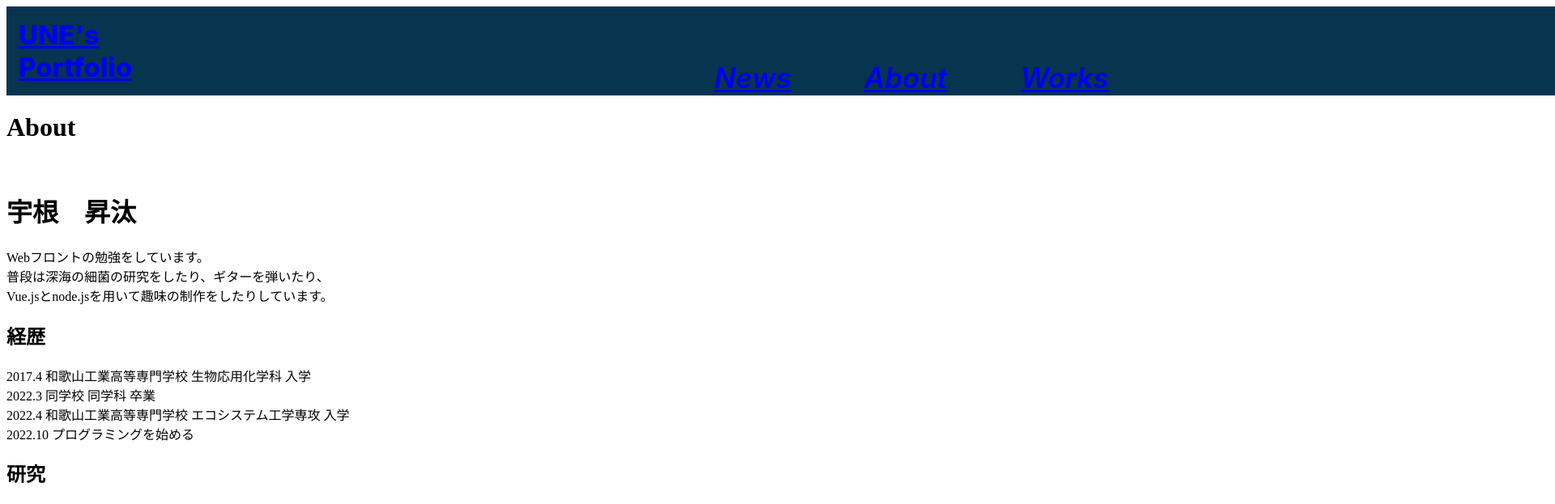
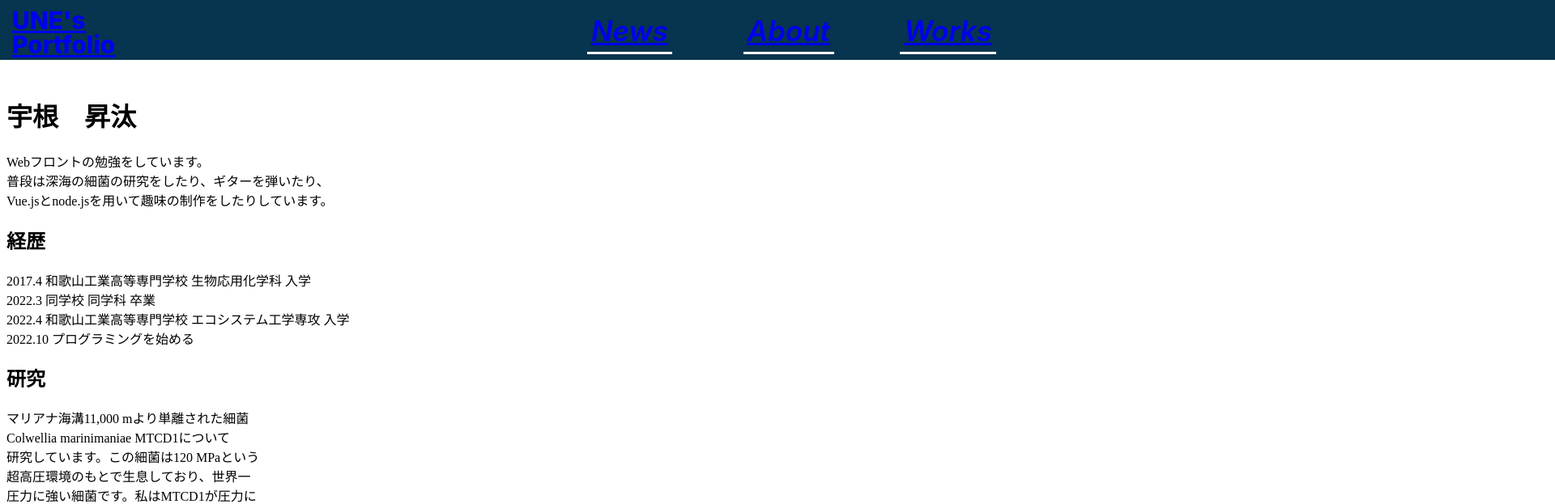
Before and after one commit to uneruby/portfolio_une, a Next.js app: page /About in a window 1280 px wide. Shown: the top 623 px of the page at 81% size, 1920 px wide, since content can reach past the window. Built offline with nearby package versions, Linux system fonts and the light colour scheme.

Commit message:
Workページのデザイン作成

```diff
--- a/src/pages/About.tsx
+++ b/src/pages/About.tsx
@@ -1,12 +1,13 @@
 import styles from '@/styles/Home.module.sass'
 import Link from 'next/link'
 import { Base } from '@/parts/Base/Base'
+import { Header } from '@/parts/Header/Header'
 
 
 export default function Home() {
     return (
       <div>
-        <Base>
+        <Header/>
         <div>
             <h1>About</h1>
             <div>
@@ -34,7 +35,6 @@ export default function Home() {
                 <p>▲Colwellia marinimaniae MTCD1</p>
             </div>
           </div>
-        </Base>
       </div>
     )
   }
--- a/src/pages/News.tsx
+++ b/src/pages/News.tsx
@@ -1,12 +1,13 @@
 import styles from '@/styles/Home.module.sass'
 import Link from 'next/link'
 import { Base } from '@/parts/Base/Base'
+import { Header } from '@/parts/Header/Header'
 
 
 export default function Home() {
     return (
       <div>
-        <Base>
+        <Header/>
           <div>
             <div>
                 <h1>News</h1>
@@ -26,7 +27,6 @@ export default function Home() {
                 </p>
             </div>
           </div>
-        </Base>
       </div>
     )
   }
--- a/src/parts/Footer/Footer.module.scss
+++ b/src/parts/Footer/Footer.module.scss
@@ -1,6 +1,9 @@
 .Footer{
-    background-color: gray;
-    height: 70px;
+    position: fixed;
+    left: 0;
+    bottom: 0;
+    height: 30px;
+    width: 100%;
     text-align: center;
     background: #07344E;
 }
--- a/src/parts/Header/Header.module.scss
+++ b/src/parts/Header/Header.module.scss
@@ -6,15 +6,14 @@ padding: 12px 0px 12px 5px;
     gap: 50px;
 
     width: 1920px;
-height: 86px;
+    height: 50px;
 
     background: #07344E;
-
-/* Inside auto layout */
-
-flex: none;
-order: 0;
-flex-grow: 0;
+    position: fixed;
+    top: 0px;
+    left:0;
+    right: 0px;
+    z-index: 999;
 }
 .Header_title{
 display: flex;
@@ -39,16 +38,19 @@ height: 80px;
 font-family: 'Inter';
 font-style: normal;
 font-weight: 800;
-font-size: 33px;
-line-height: 40px;
+font-size: 30px;
+line-height: 30px;
 
 color: #FFFFFF;
+position: fixed;
+    top: 0px;
+
 }
 .Header_News{
     display: flex;
     flex-direction: row;
     align-items: flex-start;
-    padding: 10px;
+    padding: 5px;
     gap: 10px;
 
     font-family: 'Inter';
@@ -59,12 +61,14 @@ color: #FFFFFF;
 
     color: #FFFFFF;
 
-
-    position: absolute;
-    width: 116px;
-    height: 62px;
-    left: 872px;
-    top: 65px;
+    position: fixed;
+    top: 12px;
+    right: 450px;
+    // position: absolute;
+    // width: 116px;
+    // height: 62px;
+    // left: 872px;
+    // top: 65px;
 
     border-bottom: 3px solid #FFFFFF;
 }
@@ -72,7 +76,7 @@ color: #FFFFFF;
     display: flex;
     flex-direction: row;
     align-items: flex-start;
-    padding: 10px;
+    padding: 5px;
     gap: 10px;
 
     font-family: 'Inter';
@@ -83,12 +87,14 @@ color: #FFFFFF;
 
     color: #FFFFFF;
 
-
-    position: absolute;
-    width: 124px;
-    height: 62px;
-    left: 1057px;
-    top: 65px;
+    position: fixed;
+    top: 12px;
+    right: 250px;
+    // position: absolute;
+    // width: 124px;
+    // height: 62px;
+    // left: 1057px;
+    // top: 65px;
 
 
     border-bottom: 3px solid #FFFFFF;
@@ -97,7 +103,7 @@ color: #FFFFFF;
     display: flex;
     flex-direction: row;
     align-items: flex-start;
-    padding: 10px;
+    padding: 5px;
     gap: 10px;
 
     font-family: 'Inter';
@@ -108,13 +114,20 @@ color: #FFFFFF;
 
     color: #FFFFFF;
 
-
-    position: absolute;
-    width: 128px;
-    height: 62px;
-    left: 1250px;
-    top: 65px;
+    position: fixed;
+    top: 12px;
+    right: 50px;
+    // position: absolute;
+    // width: 128px;
+    // height: 62px;
+    // left: 1250px;
+    // top: 65px;
 
 
     border-bottom: 3px solid #FFFFFF;
 }
+.Contents{
+    position: fixed;
+    top: 30px;
+    right: 50px;
+}
--- a/src/parts/Header/Header.tsx
+++ b/src/parts/Header/Header.tsx
@@ -11,6 +11,7 @@ export const Header:React.FC = () => {
                     Portfolio
                 </Link>
             </div>
+            <div className={styles.Contents}>
                 <div className= {styles.Header_News}>
                     <Link href="/News">News</Link>
                 </div>
@@ -21,5 +22,6 @@ export const Header:React.FC = () => {
                     <Link href="/Works">Works</Link>
             </div>
             </div>
+        </div>
     )
 }
--- /dev/null
+++ b/src/styles/Works.module.scss
@@ -0,0 +1,55 @@
+// .Works{
+
+// }
+
+.Works_title{
+    position: absolute;
+    top: 100px;
+    left: 880px;
+    border-bottom: 3px solid #000000;
+    padding-bottom:1px;
+    font-family: 'Inter';
+    font-style: italic;
+    font-weight: 600;
+    font-size: 35px;
+    line-height: 42px;
+    height: 80px;
+}
+.Works_contents{
+    position: absolute;
+    top: 240px;
+    left: 220px;
+    margin-right:0px;
+}
+.contents_img{
+    position: absolute;
+    top: 0px;
+    left: 700px
+}
+.div{
+    width: 1000px;
+    height: 700px;
+    position: absolute;
+    top:0px;
+    left: 0px
+}
+.title{
+    position: absolute;
+    top: 50px;
+    left: 0px
+}
+.tool{
+    position: absolute;
+    top: 100px;
+    left: 0px
+}
+.copy{
+    position: absolute;
+    top: 150px;
+    left: 0px
+}
+.discription{
+    position: absolute;
+    top: 200px;
+    left: 0px
+}
--- /dev/null
+++ b/src/styles/home.module.scss
@@ -0,0 +1,19 @@
+.Home{
+    position: absolute;
+    top: 74px;
+}
+
+.News{
+    width: 136px;
+height: 61px;
+
+font-family: 'Inter';
+font-style: italic;
+font-weight: 600;
+font-size: 50px;
+line-height: 61px;
+display: flex;
+flex-direction: column;
+align-items: center;
+padding: 0px;
+}
```
Also changed, not shown: src/pages/Works.tsx (+16 -11 lines), src/pages/index.tsx (+10 -15 lines), src/styles/About.module.scss (added), src/styles/News.module.scss (added). Lines whose indentation alone changed are shown as unchanged.
